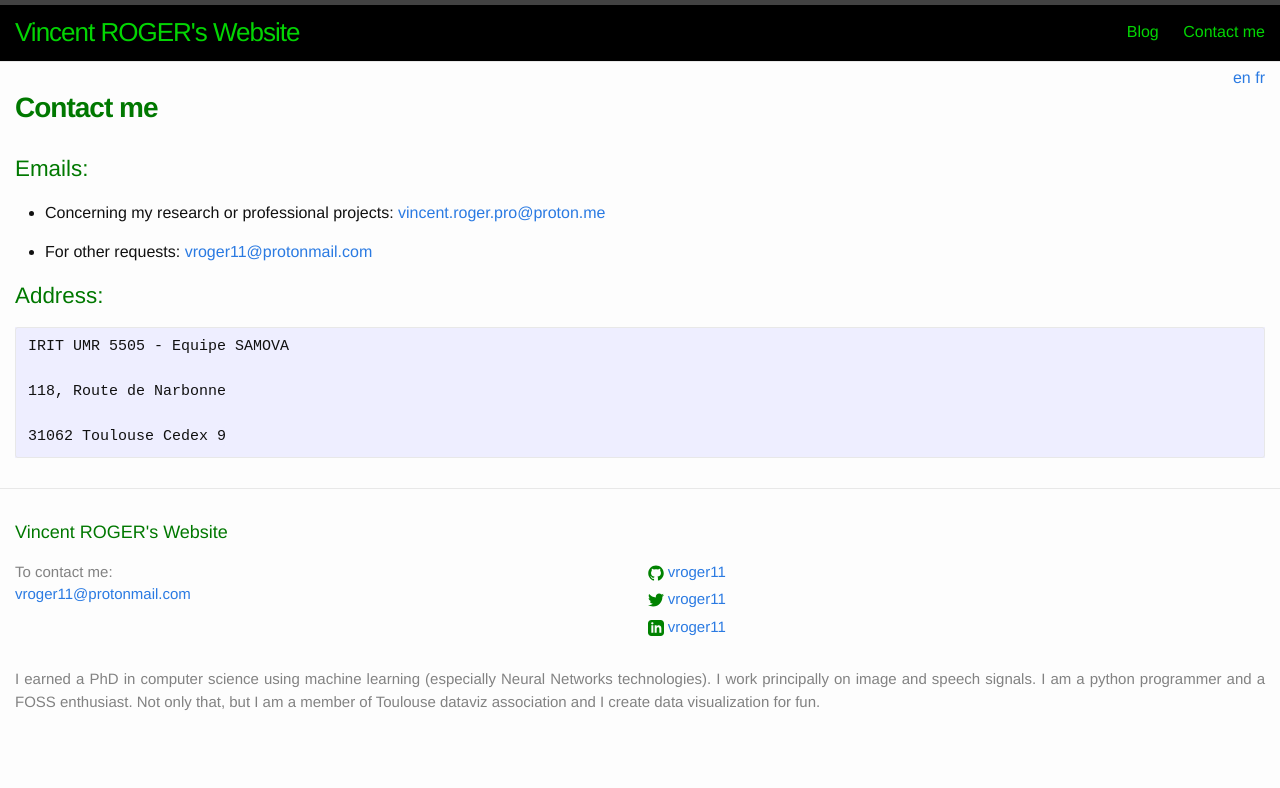
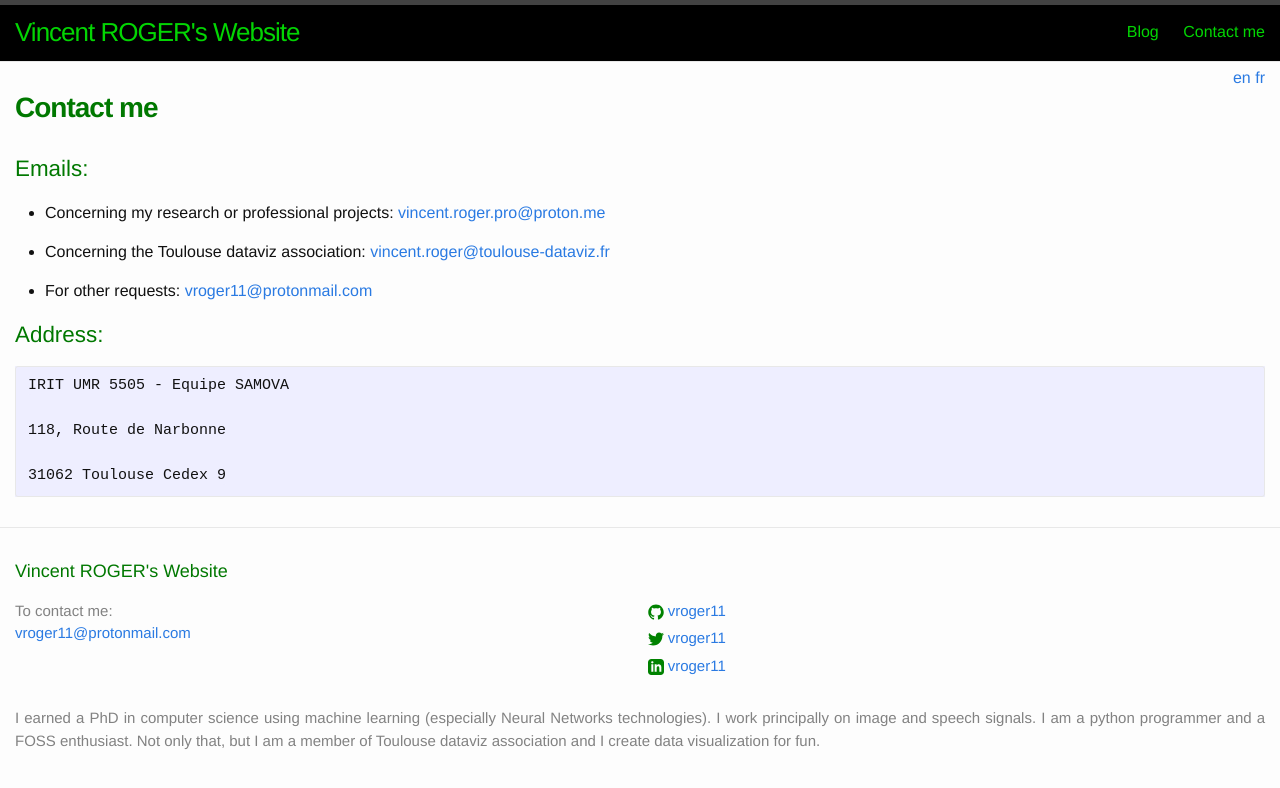
Before and after one commit to vroger11/vroger11.github.io, a Jekyll site: the page built from contact.md, in a window 1280 px wide. Shown: the top 788 px of the page. Built offline with Jekyll 4.4.1, drawn with Linux system fonts in a browser that asks for light colours.

Commit message:
Add contacts for Toulouse dataviz association.

```diff
--- a/contact.md
+++ b/contact.md
@@ -10,6 +10,8 @@ permalink: /contact/
 
 * Concerning my research or professional projects: <mailto:vincent.roger.pro@proton.me>
 
+* Concerning the Toulouse dataviz association: <mailto:vincent.roger@toulouse-dataviz.fr>
+
 * For other requests: <mailto:vroger11@protonmail.com>
 
 ## Address:
```
Also changed, not shown: contact_fr.md (+2 -0 lines).
